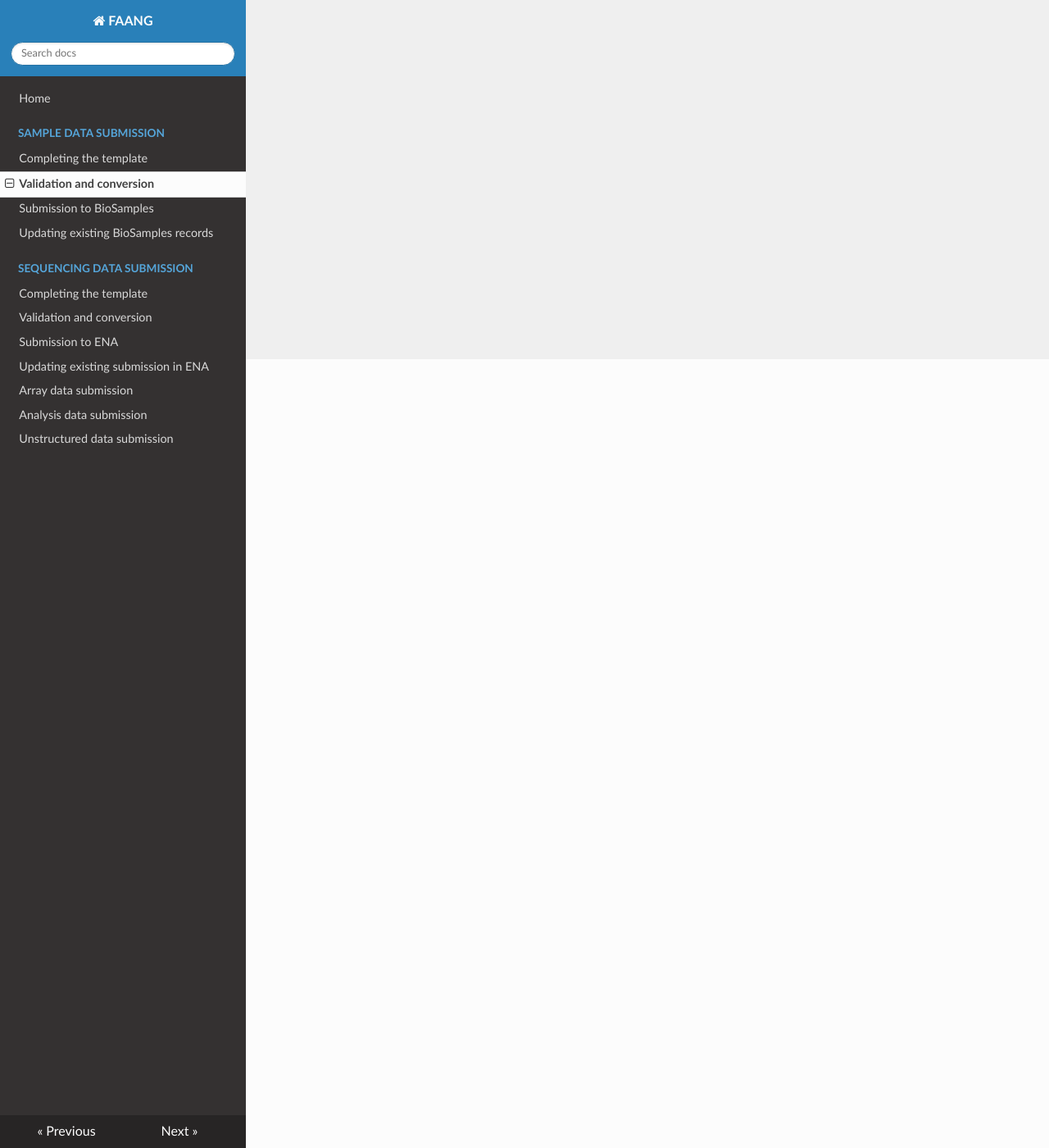
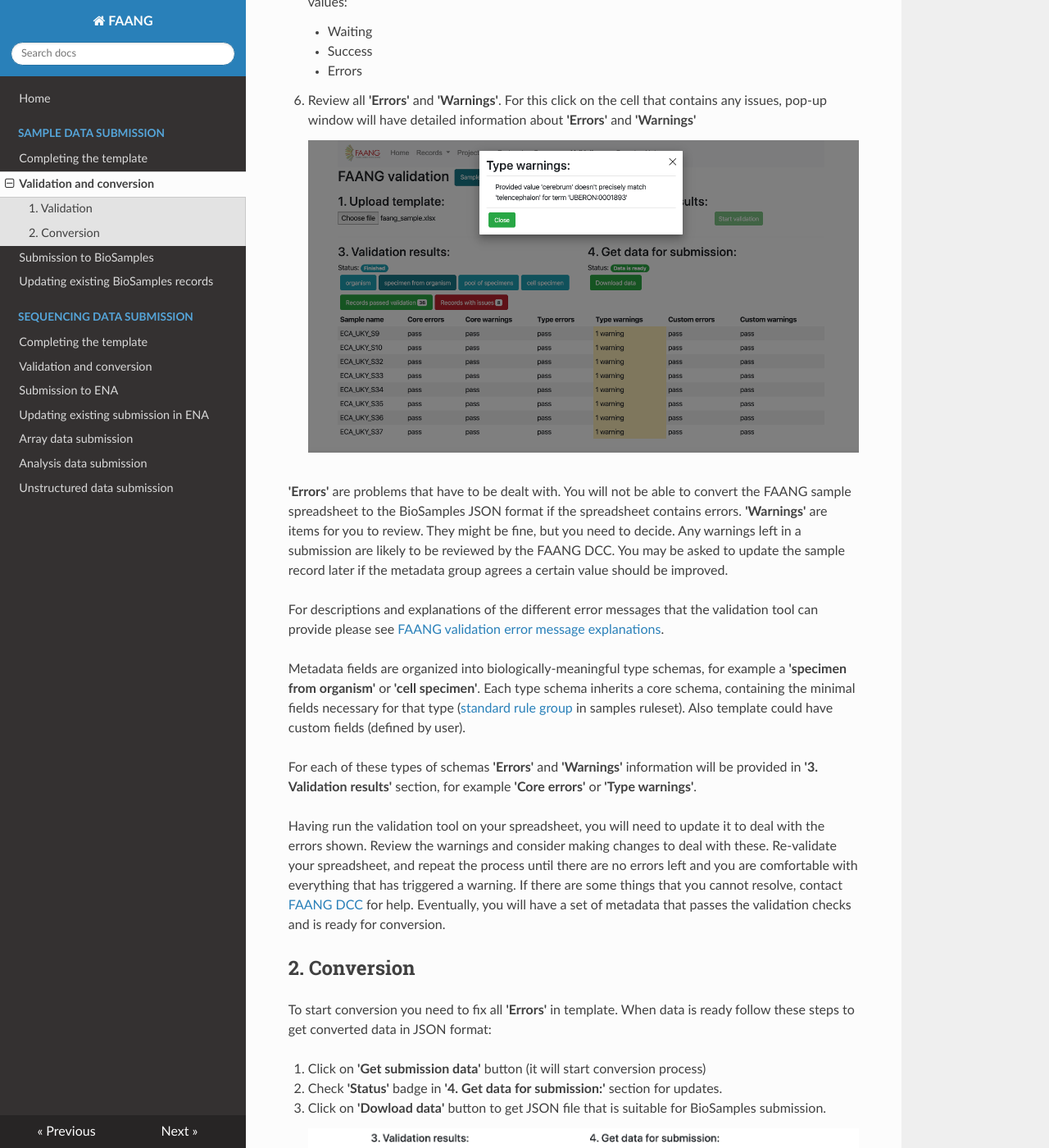
Before and after one commit to FAANG/dcc-documentation, an MkDocs documentation site: the page built from docs/biosamples_validation_conversion.md, in a window 1280 px wide and 1400 px high, scrolled down 962 px. Shown: the whole window at 82% size. Built offline with MkDocs 1.6.1, drawn with Linux system fonts in a browser that asks for light colours; nearby versions of some CDN libraries; some of the changed text lies outside the part shown.

Commit message:
Finishing to work on biosamples submission docs

```diff
--- a/docs/biosamples_validation_conversion.md
+++ b/docs/biosamples_validation_conversion.md
@@ -1 +1,73 @@
 # Validation and Conversion
+
+## 1. Validation
+The filled out template can be validated against the FAANG rules, using the
+[on-line tool](https://data.faang.org/validation/samples). It will provide a
+report highlighting problems for review. This is under development, so please
+query [FAANG DCC](mailto:faang-dcc@ebi.ac.uk) if you have any concerns about
+the validation result.
+
+To start validation please follow these steps:
+
+1. Click on **'Choose file''** button to choose filled out template file
+2. Click on **'Upload a File'** button to upload template to validation service
+![Screenshot](img/1.png)
+3. Check **'Status'** badge for updates. It might have three different values:
+    * Waiting
+    * Success
+    * Errors
+4. If status has **'Success'** value you can start validation. For this click
+on **'Start validation'** button
+5. Check **'Status'** badge in **'3. Validation results:'** section for updates.
+It might have three different values:
+    * Waiting
+    * Success
+    * Errors
+6. Review all **'Errors'** and **'Warnings'**. For this click on the cell
+that contains any issues, pop-up window will have detailed information about
+**'Errors'** and **'Warnings'**
+![Screenshot](img/2.png)
+
+
+**'Errors'** are problems that have to be dealt with. You will not be able to
+convert the FAANG sample spreadsheet to the BioSamples JSON format if
+the spreadsheet contains errors. **'Warnings'** are items for you to review.
+They might be fine, but you need to decide. Any warnings left in a submission
+are likely to be reviewed by the FAANG DCC. You may be asked to update the
+sample record later if the metadata group agrees a certain value should be
+improved.
+
+For descriptions and explanations of the different error messages that the
+validation tool can provide please see [FAANG validation error message
+explanations](faang_validation_error_message_explanation.md).
+
+Metadata fields are organized into biologically-meaningful type schemas,
+for example a **'specimen from organism'** or **'cell specimen'**. Each type
+schema inherits a core schema, containing the minimal fields necessary for
+that type ([standard rule group](
+https://data.faang.org/ruleset/samples#standard) in samples ruleset). Also
+template could have custom fields (defined by user).
+
+For each of these types of schemas **'Errors'** and **'Warnings'** information
+will be provided in **'3. Validation results'** section, for example **'Core errors'** or
+**'Type warnings'**.
+
+Having run the validation tool on your spreadsheet, you will need to update it
+to deal with the errors shown. Review the warnings and consider making changes
+to deal with these. Re-validate your spreadsheet, and repeat the process until
+there are no errors left and you are comfortable with everything that has
+triggered a warning. If there are some things that you cannot resolve,
+contact [FAANG DCC](mailto:faang-dcc@ebi.ac.uk) for help. Eventually, you will
+have a set of metadata that passes the validation checks and is ready for
+conversion.
+
+## 2. Conversion
+To start conversion you need to fix all **'Errors'** in template. When data
+is ready follow these steps to get converted data in JSON format:
+
+1. Click on **'Get submission data'** button (it will start conversion process)
+2.  Check **'Status'** badge in **'4. Get data for submission:'** section for
+updates.
+3. Click on **'Dowload data'** button to get JSON file that is suitable for
+BioSamples submission.
+![Screenshot](img/3.png)
```
Also changed, not shown: docs/biosamples_submission.md (+3 -0 lines), docs/biosamples_updating.md (+1 -0 lines), docs/faang_validation_error_message_explanation.md (added, +1 -0 lines), docs/img/1.png (added), docs/img/2.png (added), docs/img/3.png (added).
